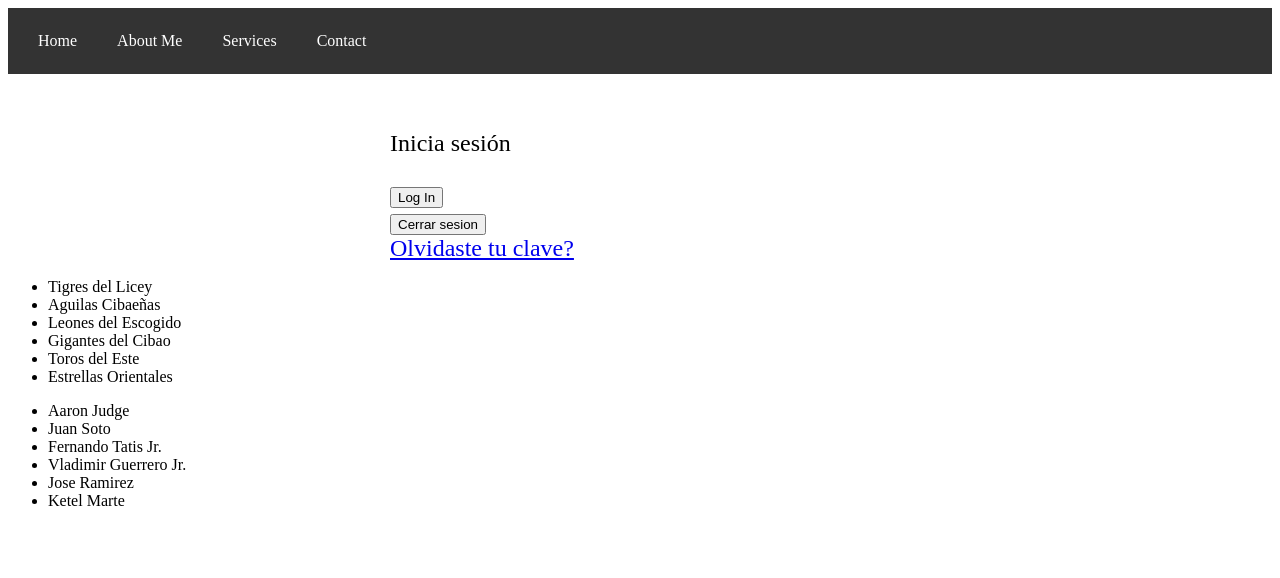
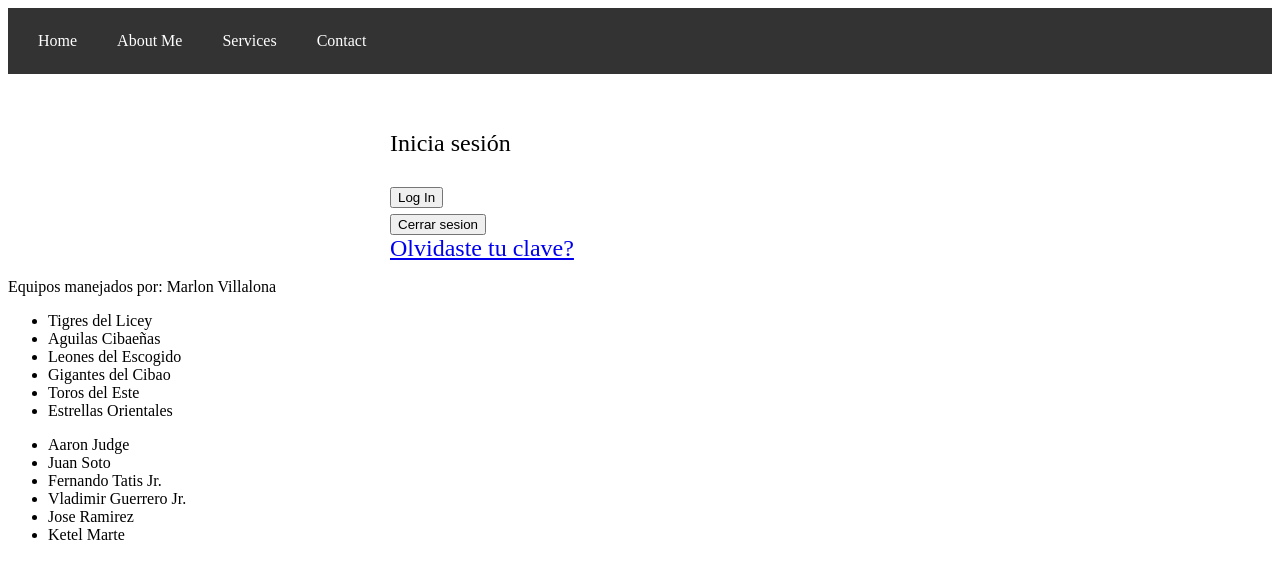
Before and after one commit to Marlon-Vipe/HW-Angular, an Angular app: page / in a window 1280 px wide. Shown: the top 578 px of the page. Built offline with nearby package versions, Linux system fonts and the light colour scheme.

Commit message:
add user in teams component

```diff
--- a/src/app/teams/teams.component.html
+++ b/src/app/teams/teams.component.html
@@ -1,3 +1,4 @@
+<p>Equipos manejados por: {{username}}</p>
 <ul>
     @for (team of teams; track team.id)
     {
--- a/src/app/user/user.component.ts
+++ b/src/app/user/user.component.ts
@@ -1,4 +1,4 @@
-import { Component } from '@angular/core';
+import { Component, Input } from '@angular/core';
 
 @Component({
   selector: 'app-user',
@@ -8,7 +8,7 @@ import { Component } from '@angular/core';
   styleUrl: './user.component.css'
 })
 export class UserComponent {
-  username = "Marlon Villalona"
+  @Input() username = 'Marlon Villalona'
   isLoggedIn = false; // Esta funcionando como un state
   signOut = false;
 
```
Also changed, not shown: src/app/teams/teams.component.ts (+5 -2 lines).
